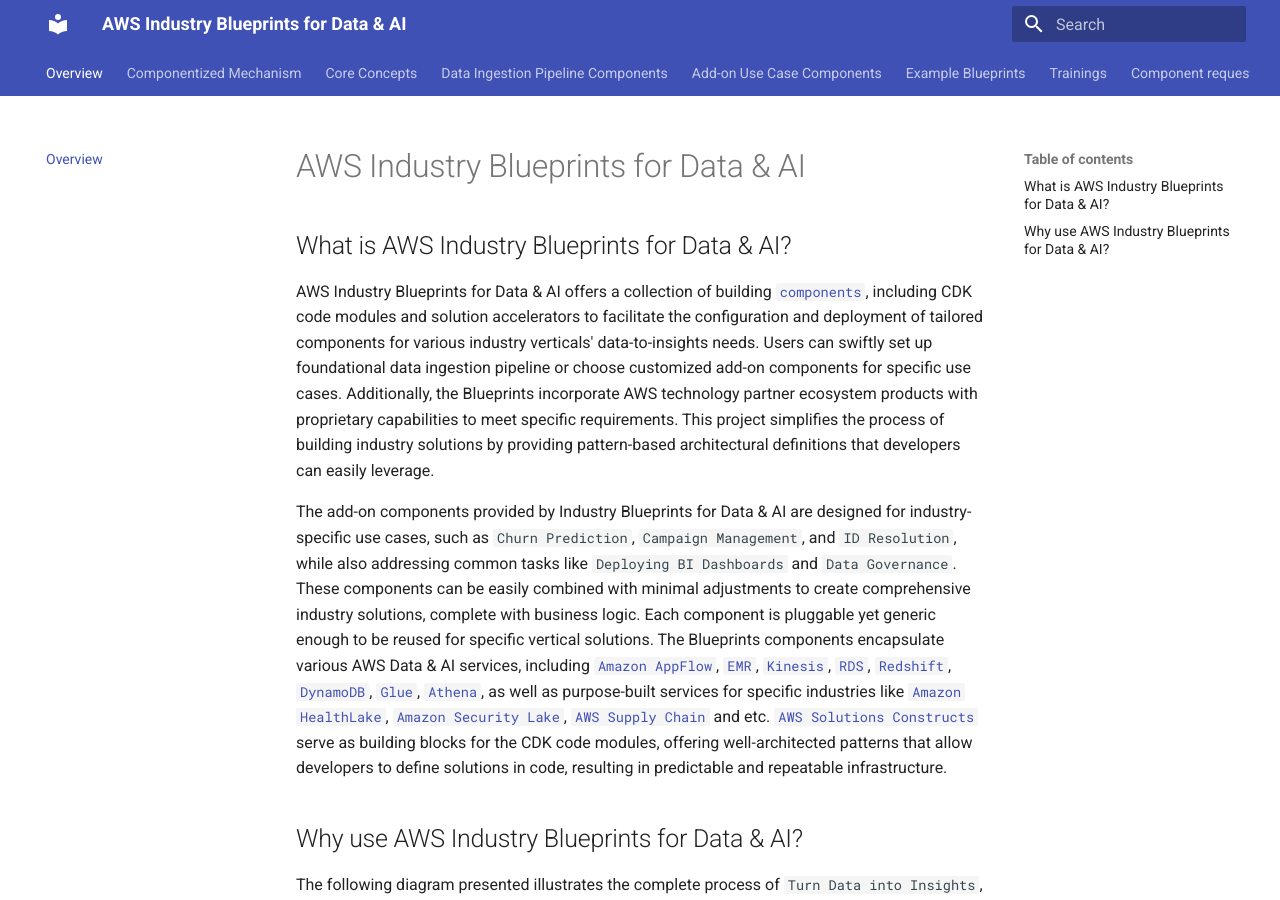
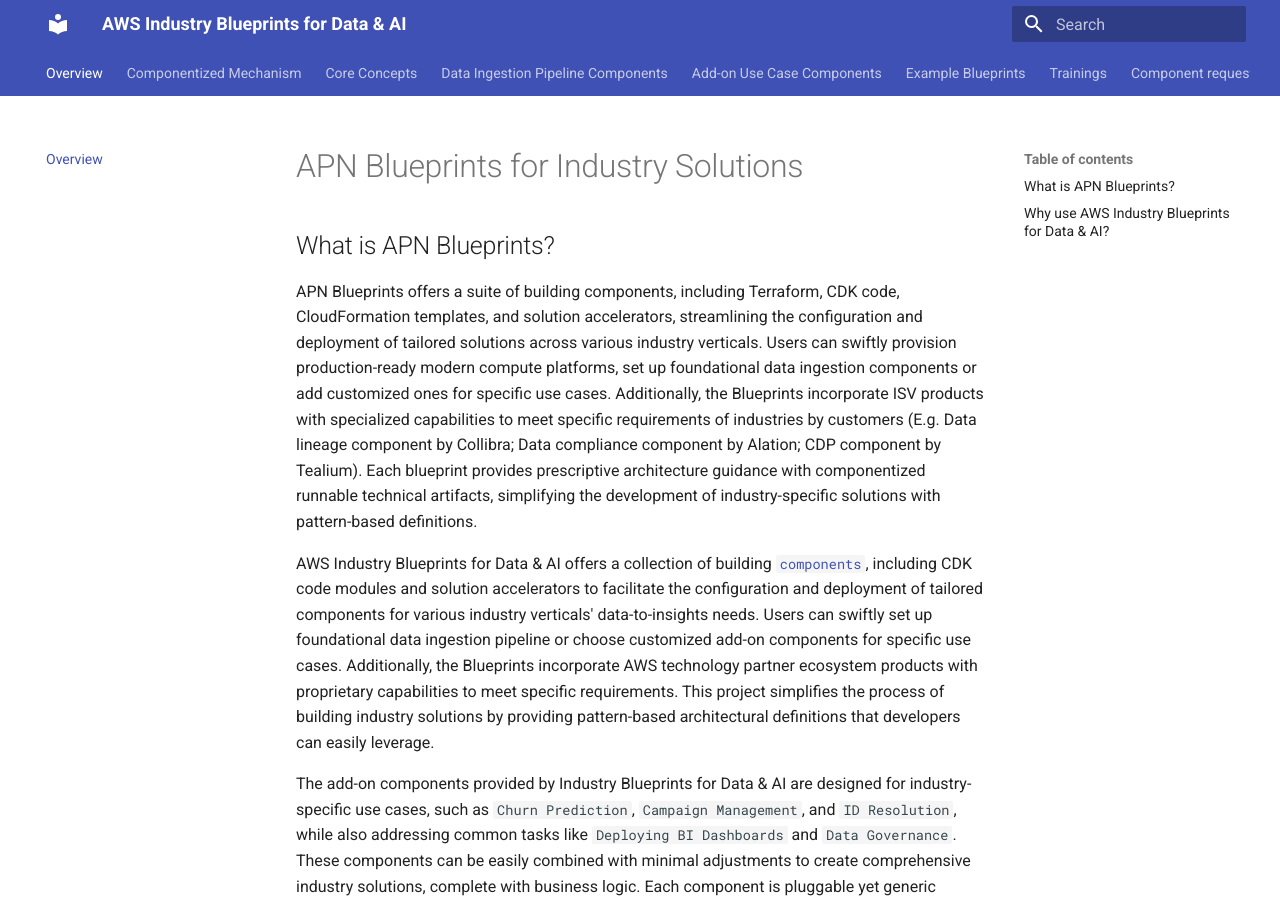
Before and after one commit to aws-samples/apn-blueprints-for-industry-solutions, an MkDocs documentation site: the page built from docs/index.md, in a window 1280 px wide and 900 px high. Built offline with MkDocs 1.6.1 and Material for MkDocs 9.7.7, drawn with Linux system fonts in a browser that asks for light colours.

```diff
--- a/docs/index.md
+++ b/docs/index.md
@@ -1,6 +1,10 @@
-# AWS Industry Blueprints for Data & AI
+# APN Blueprints for Industry Solutions
 
-## What is AWS Industry Blueprints for Data & AI?
+## What is APN Blueprints?
+
+APN Blueprints offers a suite of building components, including Terraform, CDK code, CloudFormation templates, and solution accelerators, streamlining the configuration and deployment of tailored solutions across various industry verticals. Users can swiftly provision production-ready modern compute platforms, set up foundational data ingestion components or add customized ones for specific use cases. Additionally, the Blueprints incorporate ISV products with specialized capabilities to meet specific requirements of industries by customers (E.g. Data lineage component by Collibra; Data compliance component by Alation; CDP component by Tealium). Each blueprint provides prescriptive architecture guidance with componentized runnable technical artifacts, simplifying the development of industry-specific solutions with pattern-based definitions.
+
+
 
 AWS Industry Blueprints for Data & AI offers a collection of building [`components`]('components.md'), including CDK code modules and solution accelerators to facilitate the configuration and deployment of tailored components for various industry verticals' data-to-insights needs. Users can swiftly set up foundational data ingestion pipeline or choose customized add-on components for specific use cases. Additionally, the Blueprints incorporate AWS technology partner ecosystem products with proprietary capabilities to meet specific requirements. This project simplifies the process of building industry solutions by providing pattern-based architectural definitions that developers can easily leverage.
 
```
Also changed, not shown: docs/ibp.md (added), 1 other file.
